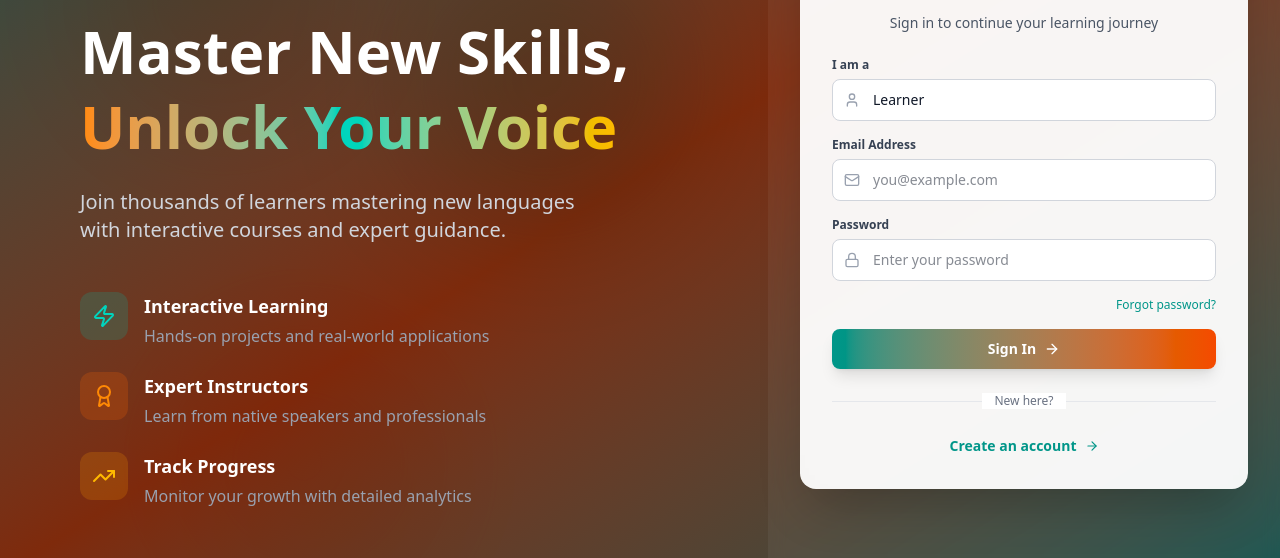
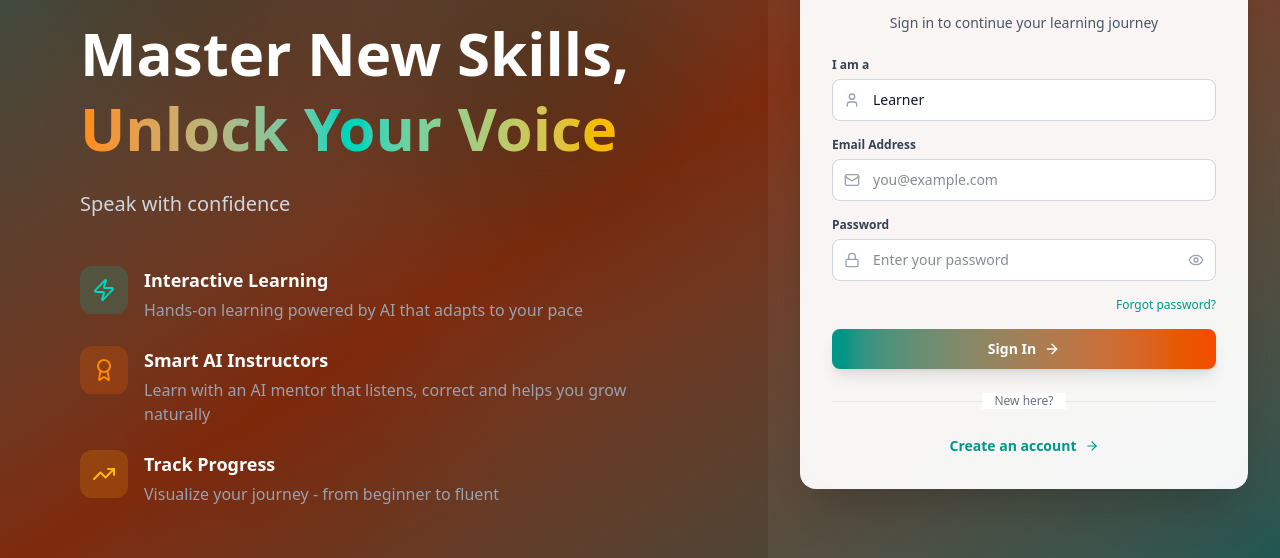
Before and after one commit to aaryashah1010/Fluentify, a React (Vite) app in the folder Fluentify-Frontend/: page /login in a window 1280 px wide. Shown: the part 225-783 px from the top of the page. Built offline with nearby package versions, Linux system fonts and the light colour scheme; no server answers.

Commit message:
Update login.jsx

```diff
--- a/Fluentify-Frontend/src/modules/auth/Login.jsx
+++ b/Fluentify-Frontend/src/modules/auth/Login.jsx
@@ -1,8 +1,9 @@
 import React, { useState, useCallback, useEffect } from 'react';
-import { Mail, User, AlertCircle, Lock, ArrowRight, Sparkles, BookOpen, Award, TrendingUp, Zap } from 'lucide-react';
+import { Mail, User, AlertCircle, Lock, ArrowRight, Sparkles, BookOpen, Award, TrendingUp, Zap, FormInputIcon } from 'lucide-react';
 import { useNavigate } from 'react-router-dom';
 import validator from 'validator';
 import { useLogin } from '../../hooks/useAuth';
+import { Eye, EyeOff } from 'lucide-react';
 import fluentifyLogo from '../../assets/fluentify_logo.jpg';
 
 const Login = () => {
@@ -10,6 +11,8 @@ const Login = () => {
   const [error, setError] = useState('');
   const [touched, setTouched] = useState({ email: false, password: false });
   const [isVisible, setIsVisible] = useState(false);
+  const [showPassword, setShowPassword] = useState(false);
+
 
   const navigate = useNavigate();
   const loginMutation = useLogin();
@@ -129,7 +132,7 @@ const Login = () => {
             </h1>
 
             <p className="text-xl text-gray-300 mb-12 max-w-lg">
-              Join thousands of learners mastering new languages with interactive courses and expert guidance.
+              Speak with confidence
             </p>
 
             {/* Features */}
@@ -140,7 +143,8 @@ const Login = () => {
                 </div>
                 <div>
                   <h3 className="text-lg font-semibold mb-1">Interactive Learning</h3>
-                  <p className="text-gray-400">Hands-on projects and real-world applications</p>
+                  <p className="text-gray-400">Hands-on learning powered by AI that adapts to your pace
+                  </p>
                 </div>
               </div>
 
@@ -149,8 +153,8 @@ const Login = () => {
                   <Award className="w-6 h-6 text-orange-400" />
                 </div>
                 <div>
-                  <h3 className="text-lg font-semibold mb-1">Expert Instructors</h3>
-                  <p className="text-gray-400">Learn from native speakers and professionals</p>
+                  <h3 className="text-lg font-semibold mb-1">Smart AI Instructors</h3>
+                  <p className="text-gray-400">Learn with an AI mentor that listens, correct and helps you grow naturally</p>
                 </div>
               </div>
 
@@ -160,7 +164,7 @@ const Login = () => {
                 </div>
                 <div>
                   <h3 className="text-lg font-semibold mb-1">Track Progress</h3>
-                  <p className="text-gray-400">Monitor your growth with detailed analytics</p>
+                  <p className="text-gray-400">Visualize your journey - from beginner to fluent</p>
                 </div>
               </div>
             </div>
@@ -196,7 +200,7 @@ const Login = () => {
               </p>
             </div>
 
-            <div className="space-y-4" onSubmit={handleSubmit}>
+            <form className="space-y-4" onSubmit={handleSubmit}>
               {/* Role Selection */}
               <div>
                 <label htmlFor="role" className="block text-xs font-semibold text-gray-700 mb-1.5">
@@ -269,6 +273,13 @@ const Login = () => {
                     }`}
                     autoComplete="current-password"
                   />
+                  <button
+                    type="button"
+                    onClick={() => setShowPassword(!showPassword)}
+                    className="absolute right-3 top-1/2 -translate-y-1/2 text-gray-400 hover:text-gray-600 z-10"
+                  >
+                    {showPassword ? <EyeOff className="w-4 h-4" /> : <Eye className="w-4 h-4" />}
+                  </button>
                 </div>
                 {passwordError && (
                   <p className="text-xs text-red-600 flex items-center gap-1 mt-1.5">
@@ -320,7 +331,7 @@ const Login = () => {
                   </>
                 )}
               </button>
-            </div>
+            </form>
 
             {/* Divider */}
             <div className="relative my-6">
```
Also changed, not shown: Fluentify-Frontend/src/modules/auth/Signup.jsx (line endings or trailing spaces).
